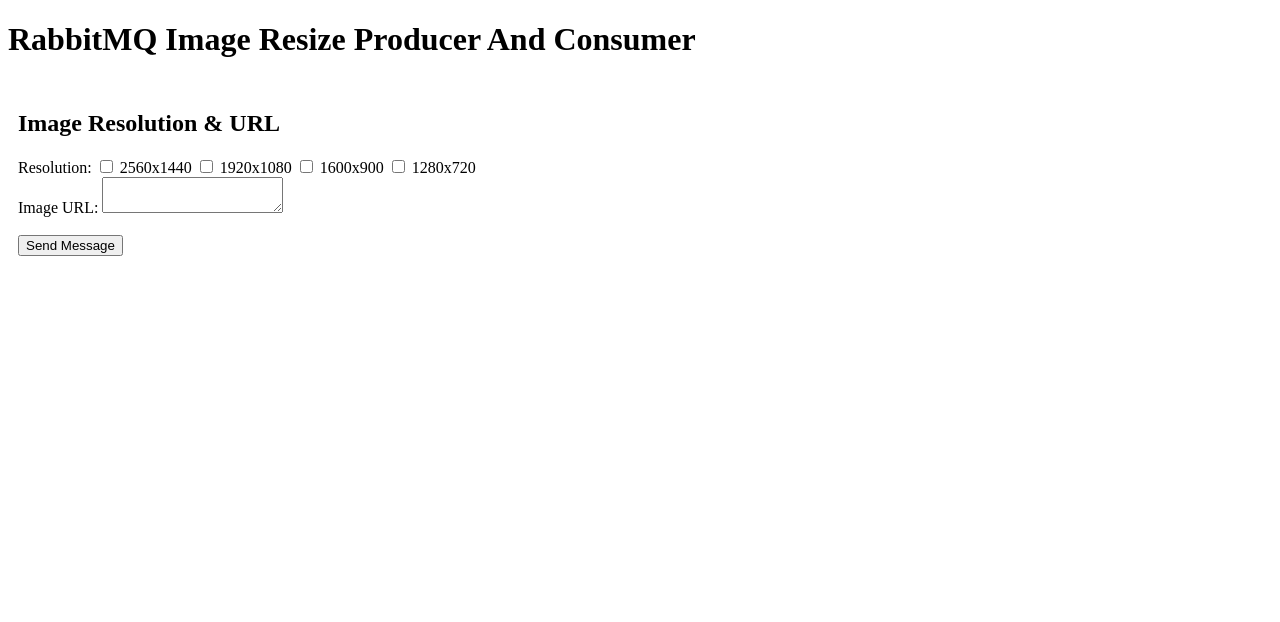
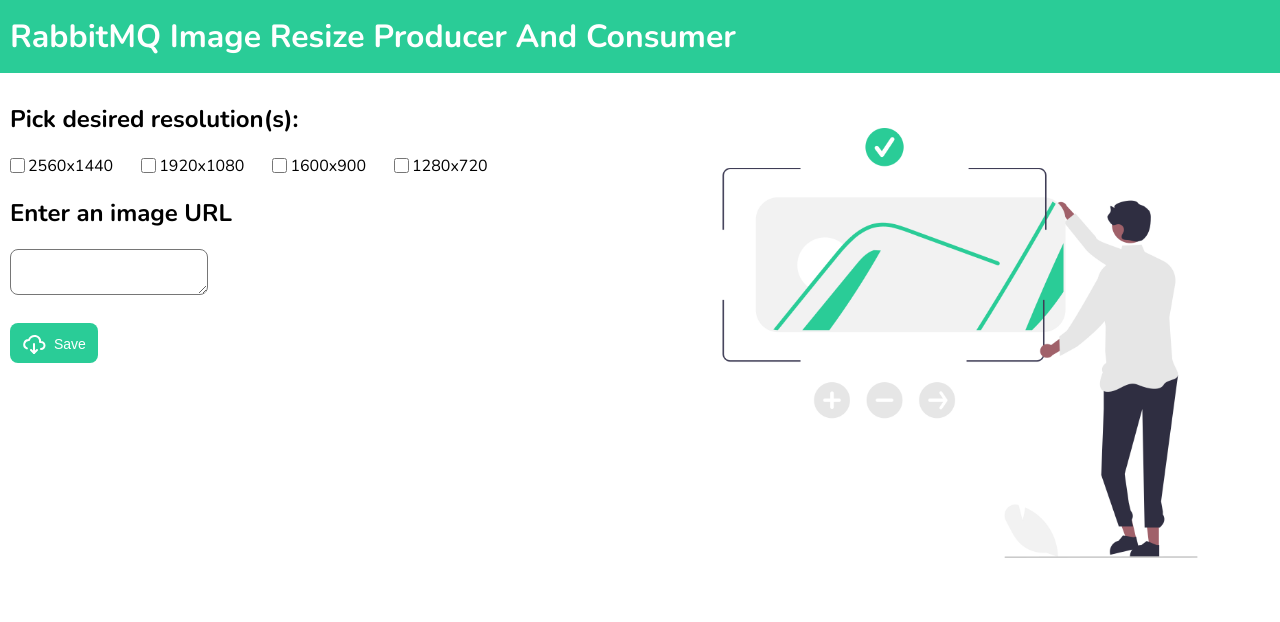
Before and after one commit to anhoag08/ktpm_rbmq, a website: page index.html in a window 1280 px wide. Drawn offline with Linux system fonts and the light colour scheme.

Commit message:
change user interface

```diff
--- a/index.html
+++ b/index.html
@@ -4,6 +4,17 @@
     <title>RabbitMQ Message Sender and Consumer</title>
     <style>
       /* Add your CSS styles here for better layout */
+      @font-face {
+        font-family: Nunito;
+        src: url(Nunito.ttf);
+      }
+
+      body {
+        font-family: Nunito;
+        margin: 0px;
+        max-width: 100vw;
+      }
+
       .section {
         display: inline-block;
         vertical-align: top;
@@ -13,30 +24,125 @@
       .exchange-type {
         margin-bottom: 10px;
       }
+
+      button {
+        background-color: #2acc97;
+        border: none;
+        padding: 8px 12px;
+        font-size: 14px;
+        color: white;
+        font-weight: 500;
+        border-radius: 8px;
+        cursor: pointer;
+        transition: all 0.15s ease-in-out;
+        display: flex;
+        align-items: center;
+        gap: 8px;
+      }
+
+      button:hover {
+        background-color: #12bd84;
+        box-shadow: 5px 10px;
+      }
+
+      .header {
+        background-color: #2acc97;
+        color: white;
+        padding: 15px 10px;
+        font-weight: 700;
+        font-size: 32px;
+      }
+
+      #cb1 {
+        accent-color: #2acc97;
+        width: 15px;
+        height: 15px;
+        margin-left: 0px;
+      }
+
+      #cb2 {
+        accent-color: #cc4a2a;
+        width: 15px;
+        height: 15px;
+      }
+
+      #cb3 {
+        accent-color: #2a4dcc;
+        width: 15px;
+        height: 15px;
+      }
+
+      #cb4 {
+        accent-color: #bf2acc;
+        width: 15px;
+        height: 15px;
+      }
+
+      .resolution-options {
+        display: flex;
+        align-items: center;
+      }
+
+      .container {
+        display: grid;
+        grid-template-columns: repeat(2, minmax(0, 1fr));
+        grid-template-rows: repeat((x,max-content),1fr);
+        width: 100%;
+        align-items: start;
+      }
+
+      img {
+        width: 100%;
+      }
+
+      textarea {
+        border-radius: 8px;
+        font-size: 14px;
+        padding: 6px;
+      }
+
+      textarea:focus {
+        outline-color: #2acc97;
+      }
     </style>
   </head>
   <body>
-    <h1>RabbitMQ Image Resize Producer And Consumer</h1>
-
+    <div class="header">
+      <span>RabbitMQ Image Resize Producer And Consumer</span>
+    </div>
+    <div class="container">
+      <div>
         <!-- Sender Section -->
         <div class="section">
-      <h2>Image Resolution & URL</h2>
           <form id="sender-form">
+            <h2>Pick desired resolution(s):</h2>
             <div class="resolution-options">
-          <label>Resolution:</label>
-          <input type="checkbox" id="resolution1" name="resolution" value="2560x1440">
-          <label for="resolution1">2560x1440</label>
-          <input type="checkbox" id="resolution2" name="resolution" value="1920x1080">
-          <label for="resolution2">1920x1080</label>
-          <input type="checkbox" id="resolution3" name="resolution" value="1600x900">
-          <label for="resolution3">1600x900</label>
-          <input type="checkbox" id="resolution4" name="resolution" value="1280x720">
-          <label for "resolution4">1280x720</label>
+              <input id="cb1" type="checkbox" id="resolution1" name="resolution" value="2560x1440">
+              <label for="resolution1" style="margin-right: 24px;">2560x1440</label>
+              <input id="cb2" type="checkbox" id="resolution2" name="resolution" value="1920x1080">
+              <label for="resolution2" style="margin-right: 24px;">1920x1080</label>
+              <input id="cb3" type="checkbox" id="resolution3" name="resolution" value="1600x900">
+              <label for="resolution3" style="margin-right: 24px;">1600x900</label>
+              <input id="cb4" type="checkbox" id="resolution4" name="resolution" value="1280x720">
+              <label for="resolution4">1280x720</label>
             </div>
-        <label for="message">Image URL:</label>
+            <h2 for="message">Enter an image URL</h2>
             <textarea id="sender-message" name="sender-message" required></textarea><br /><br />
-        <button type="submit" id="sender-button">Send Message</button>
+            <button type="submit" id="sender-button">
+              <svg xmlns="http://www.w3.org/2000/svg" class="icon icon-tabler icon-tabler-cloud-download" width="24" height="24" viewBox="0 0 24 24" stroke-width="2" stroke="currentColor" fill="none" stroke-linecap="round" stroke-linejoin="round">
+                <path stroke="none" d="M0 0h24v24H0z" fill="none"></path>
+                <path d="M19 18a3.5 3.5 0 0 0 0 -7h-1a5 4.5 0 0 0 -11 -2a4.6 4.4 0 0 0 -2.1 8.4"></path>
+                <path d="M12 13l0 9"></path>
+                <path d="M9 19l3 3l3 -3"></path>
+              </svg>
+              <span style="margin-top: 2px; font-weight: 500;">Save</span>
+            </button>
           </form>
+        </div>
+      </div>
+      <div>
+        <img src="img.png" alt="image">
+      </div>
     </div>
 
     <script>
```
Also changed, not shown: Nunito.ttf (added), img.png (added). Lines whose indentation alone changed are shown as unchanged.
